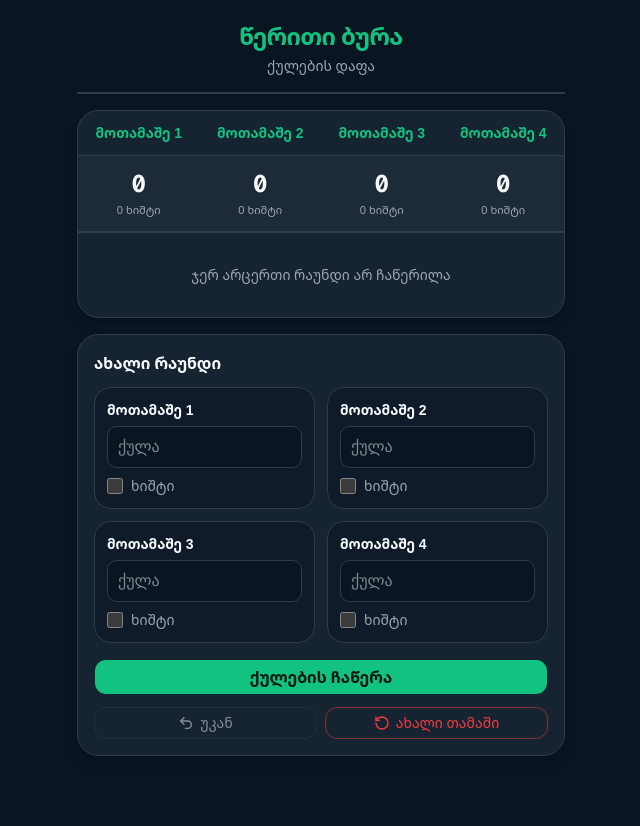
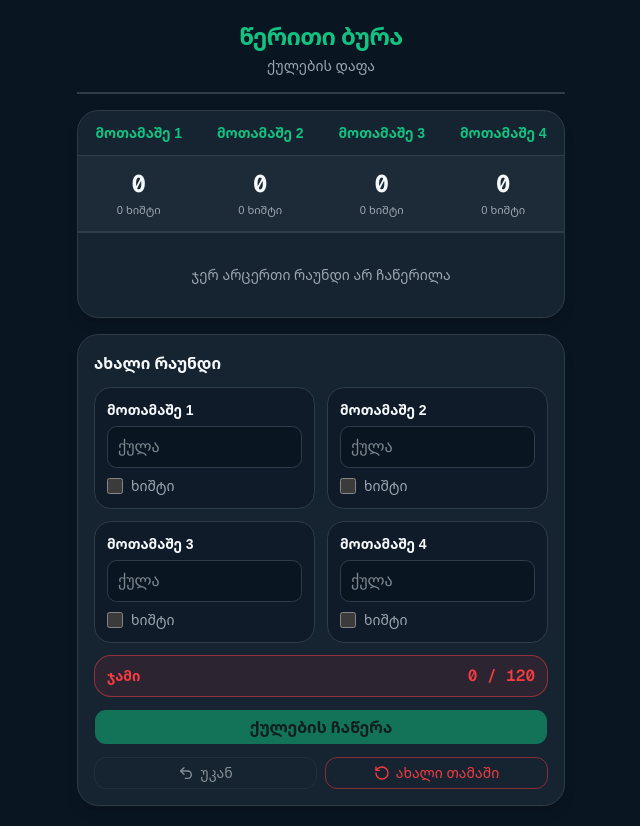
Before and after one commit to nikalutidze/Bura, a Next.js app: page / in a window 1280 px wide. Both pictures are taken after a click on the button "თამაშის დაწყება". Shown: the whole page, without its empty margins (319-959 px from the left). Before the commit the page ends 800 px from the top, so only its background shows below. Built offline with nearby package versions, Linux system fonts and the light colour scheme.

Commit message:
feat: add round total validation and visual feedback for score input

```diff
--- a/components/round-input.tsx
+++ b/components/round-input.tsx
@@ -21,10 +21,16 @@ function emptyInputs() {
   }
 }
 
+const ROUND_TOTAL = 120
+
 export function RoundInput({ players, onAddRound, onUndo, onReset, canUndo }: RoundInputProps) {
   const [inputs, setInputs] = useState(emptyInputs)
 
+  const sum = inputs.scores.reduce((acc, s) => acc + (Number.parseInt(s) || 0), 0)
+  const isValid = sum === ROUND_TOTAL
+
   function handleAdd() {
+    if (!isValid) return
     const round: Round = {
       scores: inputs.scores.map((s) => Number.parseInt(s) || 0),
       khishti: [...inputs.khishti],
@@ -79,7 +85,26 @@ export function RoundInput({ players, onAddRound, onUndo, onReset, canUndo }: Ro
         ))}
       </div>
 
-      <Button onClick={handleAdd} className="mt-4 w-full text-base font-bold" size="lg">
+      <div
+        className={cn(
+          "mt-3 flex items-center justify-between rounded-xl border px-3 py-2 text-sm font-semibold transition",
+          isValid
+            ? "border-primary/50 bg-primary/10 text-primary"
+            : "border-destructive/50 bg-destructive/10 text-destructive",
+        )}
+      >
+        <span>ჯამი</span>
+        <span className="font-mono text-base">
+          {sum} / {ROUND_TOTAL}
+        </span>
+      </div>
+
+      <Button
+        onClick={handleAdd}
+        disabled={!isValid}
+        className="mt-3 w-full text-base font-bold"
+        size="lg"
+      >
         ქულების ჩაწერა
       </Button>
 
```
